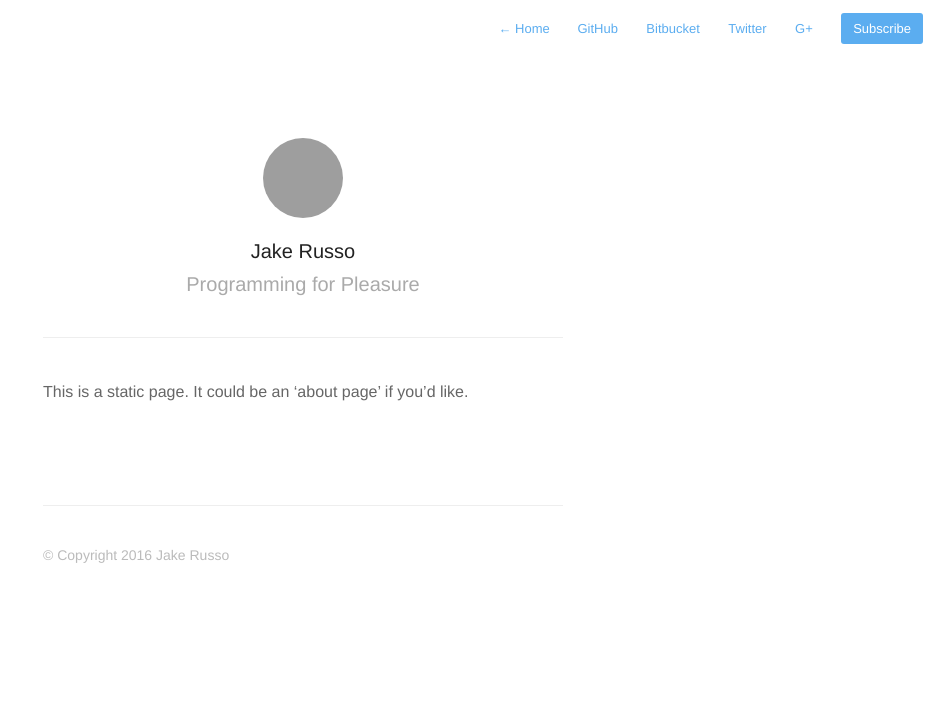
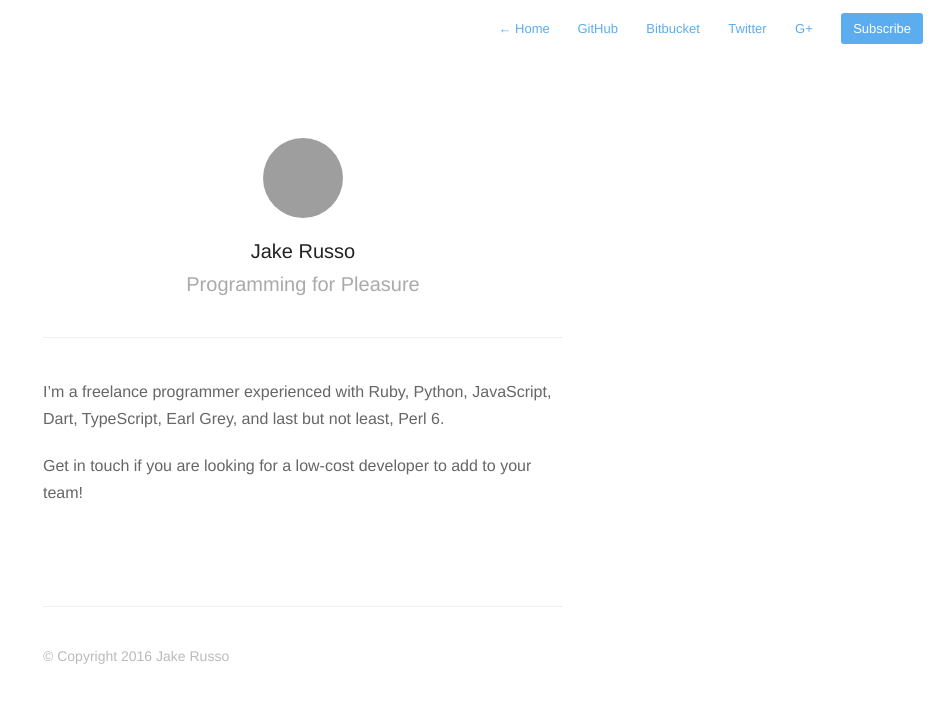
Before and after one commit to MadcapJake/madcapjake.github.io, a Jekyll site: the page built from about.md, in a window 1280 px wide. Shown: the top 703 px of the page, without its empty margins (337-1280 px from the left). Built offline with Jekyll 4.4.1, drawn with Linux system fonts in a browser that asks for light colours; nearby versions of some CDN libraries; Markdown is read by kramdown in place of the engine named in the settings; grey boxes are pictures that could not be loaded.

Commit message:
Update description and about page

```diff
--- a/about.md
+++ b/about.md
@@ -4,6 +4,8 @@ permalink: about/
 profile: true
 ---
 
-This is a static page. It could be an 'about page' if you'd like.
+I'm a freelance programmer experienced with Ruby, Python, JavaScript, Dart, TypeScript, Earl Grey, and last but not least, Perl 6.
+
+Get in touch if you are looking for a low-cost developer to add to your team!
 
 {% include footer.html %}
```
Also changed, not shown: _posts/2016-05-21-perl6-generators.md (+1 -1 lines).
